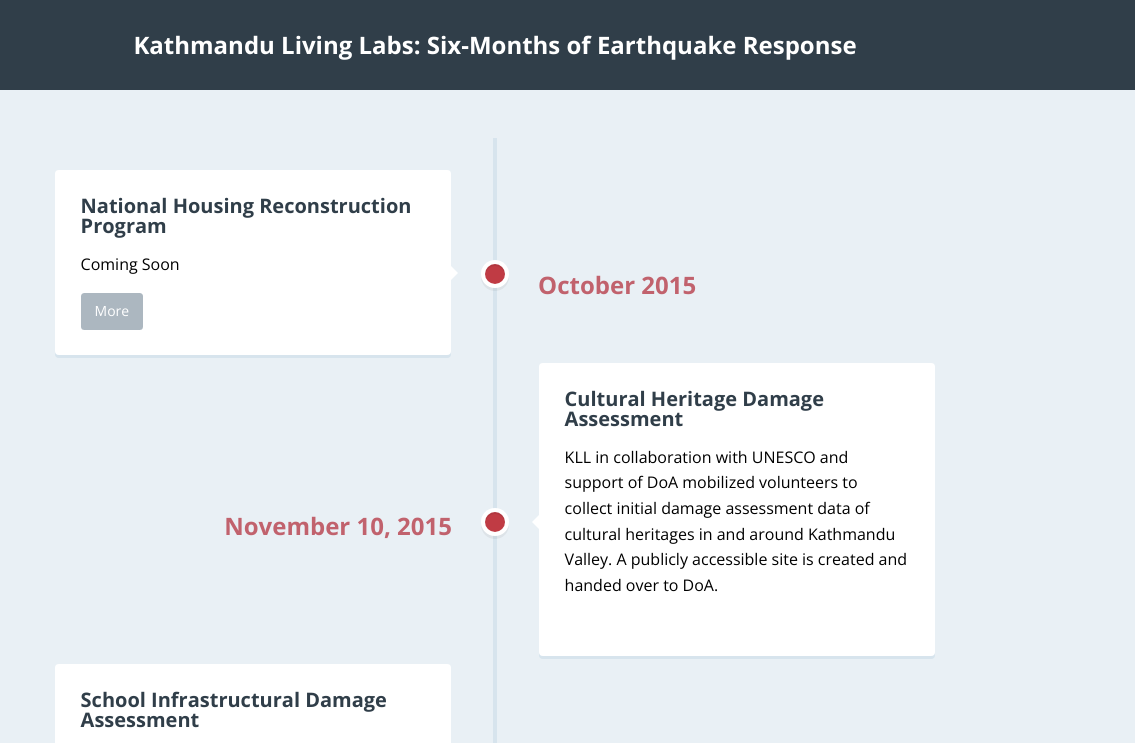
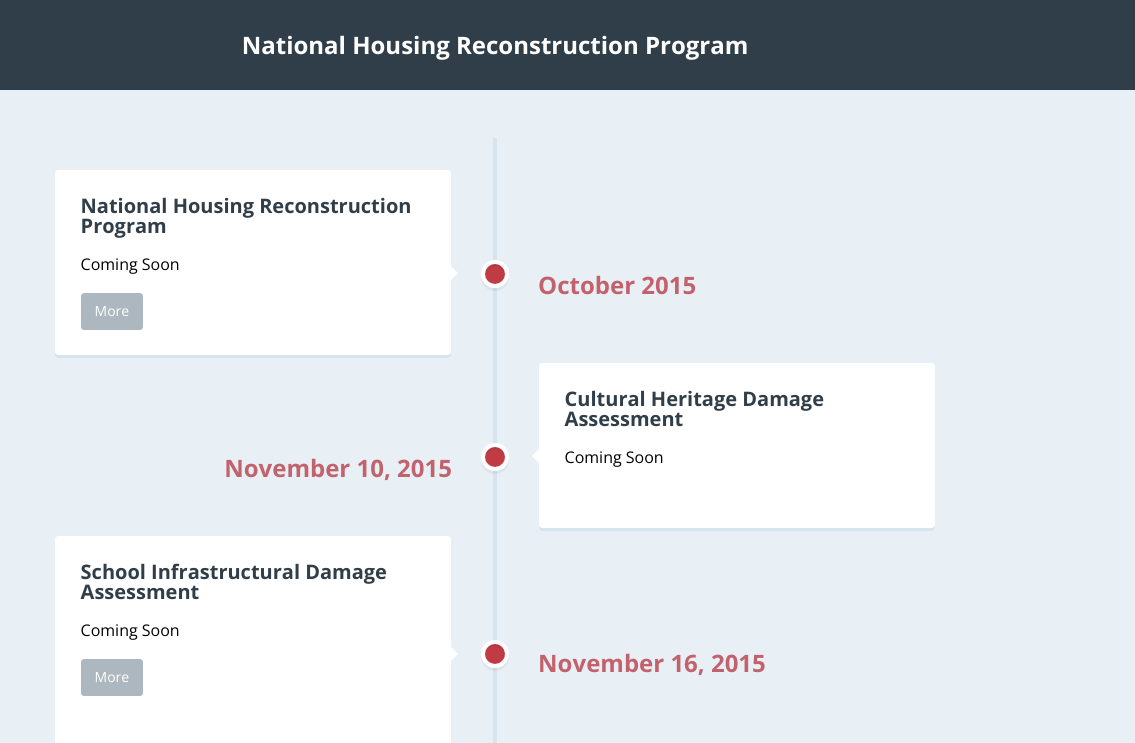
Before and after one commit to MeghaStha/timeline-sixmonths-CBS, a plain HTML site: page index.html in a window 1280 px wide. Shown: the top 743 px of the page, 145-1280 px from the left. Drawn offline with nearby package versions, Linux system fonts and the light colour scheme; a web font is replaced by a local one.

Commit message:
third april 19

```diff
--- a/index.html
+++ b/index.html
@@ -10,12 +10,12 @@
 	<link rel="stylesheet" href="css/style.css"> <!-- Resource style -->
 	<script src="js/modernizr.js"></script> <!-- Modernizr -->
 
-	<title> KLL: Six-Month Earthquake Response</title>
+	<title> KLL: National Housing Reconstruction Program</title>
 </head>
 <body>
 	<header>
 	<div class = "logo"><img src='img/klllogo.png' width = '90px' height = '90px'></div>
-	<div class= "title"><h1>Kathmandu Living Labs: Six-Months of Earthquake Response</h1></div>
+	<div class= "title"><h1>National Housing Reconstruction Program</h1></div>
 	</header>
 
 	<section id="cd-timeline" class="cd-container">
@@ -39,7 +39,7 @@
 
 			<div class="cd-timeline-content">
 				<h2>Cultural Heritage Damage Assessment  </h2>
-				<p>KLL in collaboration with UNESCO and support of DoA mobilized volunteers to collect initial damage assessment data of cultural heritages in and around Kathmandu Valley. A publicly accessible site is created and handed over to DoA.</p>
+				<p>Coming Soon</p>
 				<br>
 				<!--<a href="http://www.ushahidi.com/case-studies/quakemap" class="cd-read-more">More</a>-->
 				<span class="cd-date">November 10, 2015</span>
```
